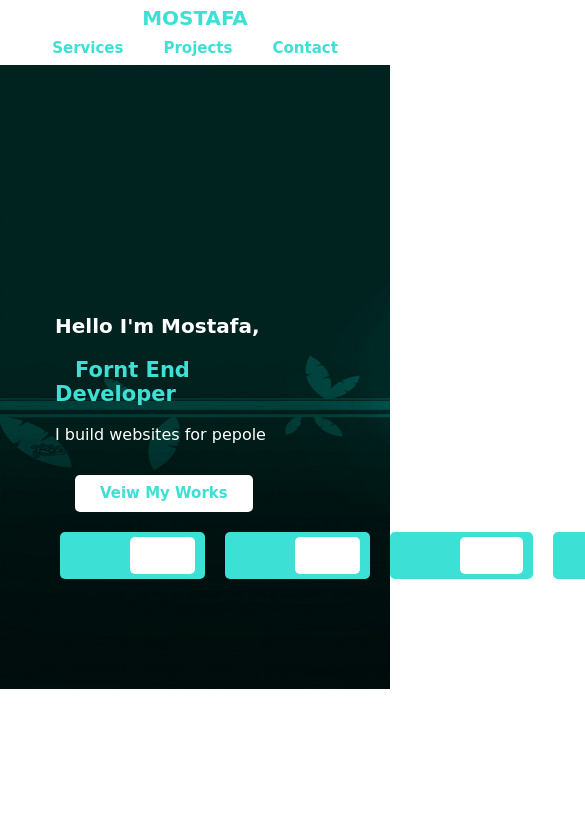
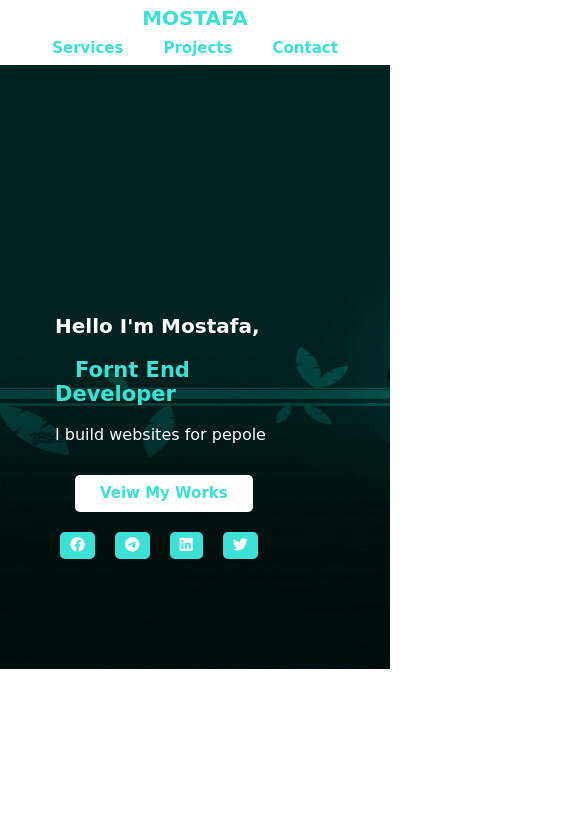
Before and after one commit to mo-sha-ban/Mostafa-shaban, a plain HTML site: page index.html in a window 390 px wide. Shown: the top 816 px of the page, 585 px wide, since content can reach past the window. Drawn offline with Linux system fonts and the light colour scheme.

Commit message:
Update style.css

```diff
--- a/css/style.css
+++ b/css/style.css
@@ -250,7 +250,7 @@ header .container ul li a {
         text-align: left;
         margin: 20px auto;
     }
-    .landing .container a {
+    .landing .container > a {
         display: block;
         font-size: 15px;
         margin-left: 60px;
```
